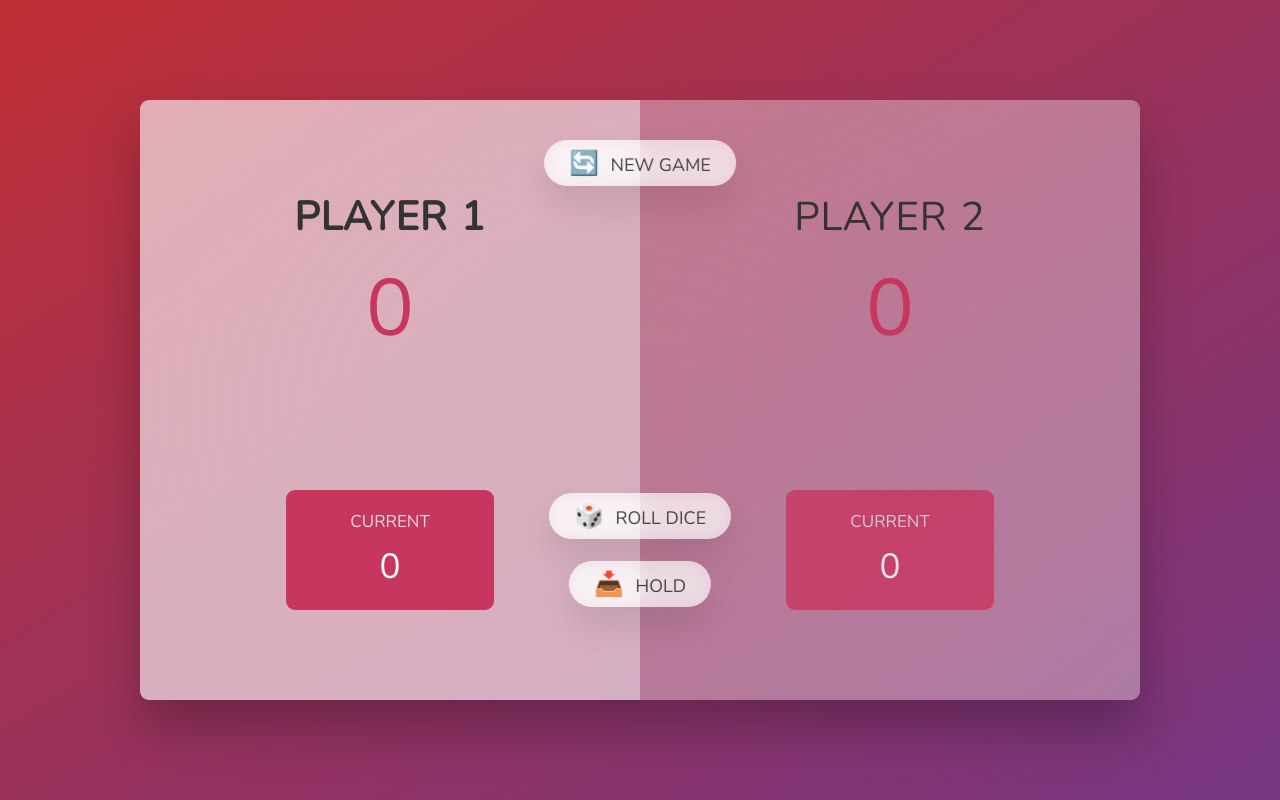
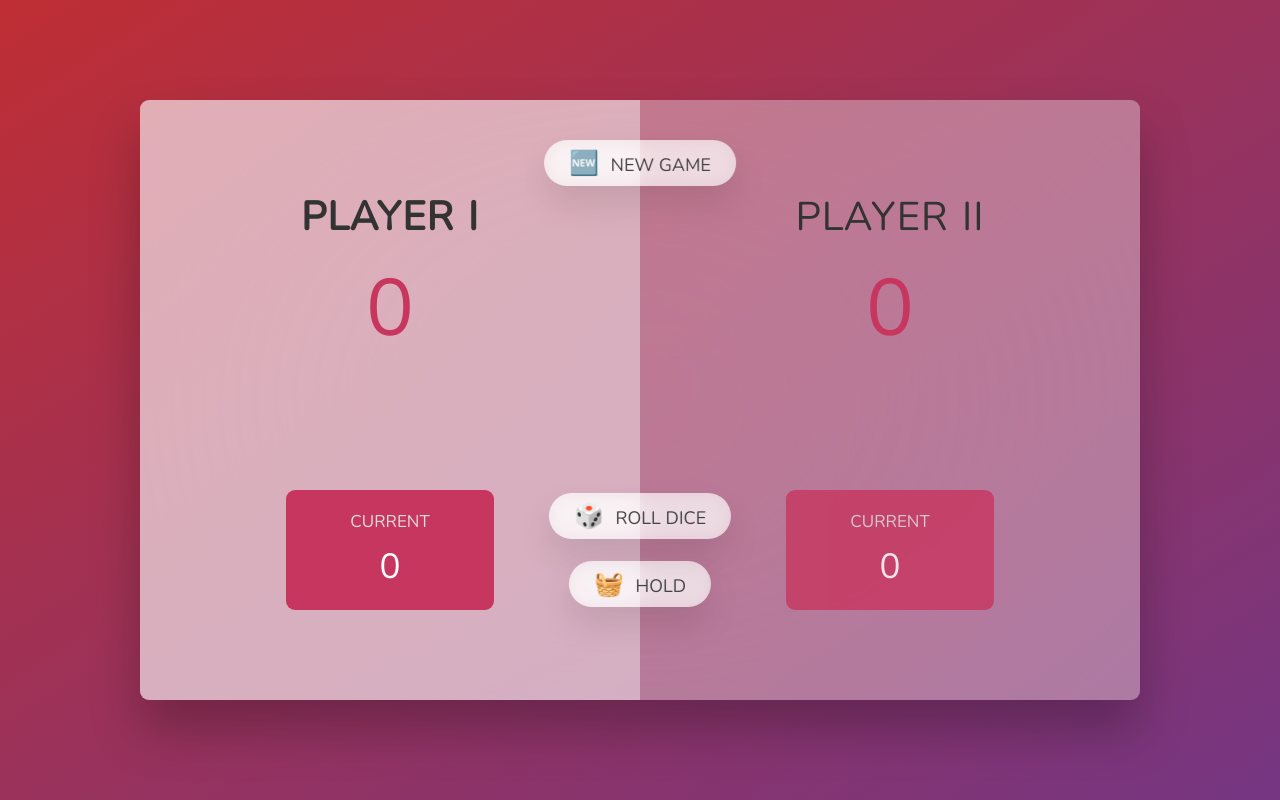
Before and after one commit to SamarjeetSinghOp/satta, a plain HTML site: page index.html in a window 1280 px wide. Drawn offline with nearby package versions, Linux system fonts and the light colour scheme.

Commit message:
Update index.html

```diff
--- a/index.html
+++ b/index.html
@@ -5,12 +5,12 @@
     <meta name="viewport" content="width=device-width, initial-scale=1.0" />
     <meta http-equiv="X-UA-Compatible" content="ie=edge" />
     <link rel="stylesheet" href="style.css" />
-    <title>Pig Game</title>
+    <title>Dice Game</title>
   </head>
   <body>
     <main>
       <section class="player player--0 player--active">
-        <h2 class="name" id="name--0">Player 1</h2>
+        <h2 class="name" id="name--0">Player I</h2>
         <p class="score" id="score--0">0</p>
         <div class="current">
           <p class="current-label">Current</p>
@@ -18,7 +18,7 @@
         </div>
       </section>
       <section class="player player--1">
-        <h2 class="name" id="name--1">Player 2</h2>
+        <h2 class="name" id="name--1">Player II</h2>
         <p class="score" id="score--1">0</p>
         <div class="current">
           <p class="current-label">Current</p>
@@ -27,9 +27,9 @@
       </section>
 
       <img src="dice-5.png" alt="Playing dice" class="dice" />
-      <button class="btn btn--new">🔄 New game</button>
+      <button class="btn btn--new">🆕 New game</button>
       <button class="btn btn--roll">🎲 Roll dice</button>
-      <button class="btn btn--hold">📥 Hold</button>
+      <button class="btn btn--hold">🧺 Hold</button>
     </main>
     <script src="script.js"></script>
   </body>
```
